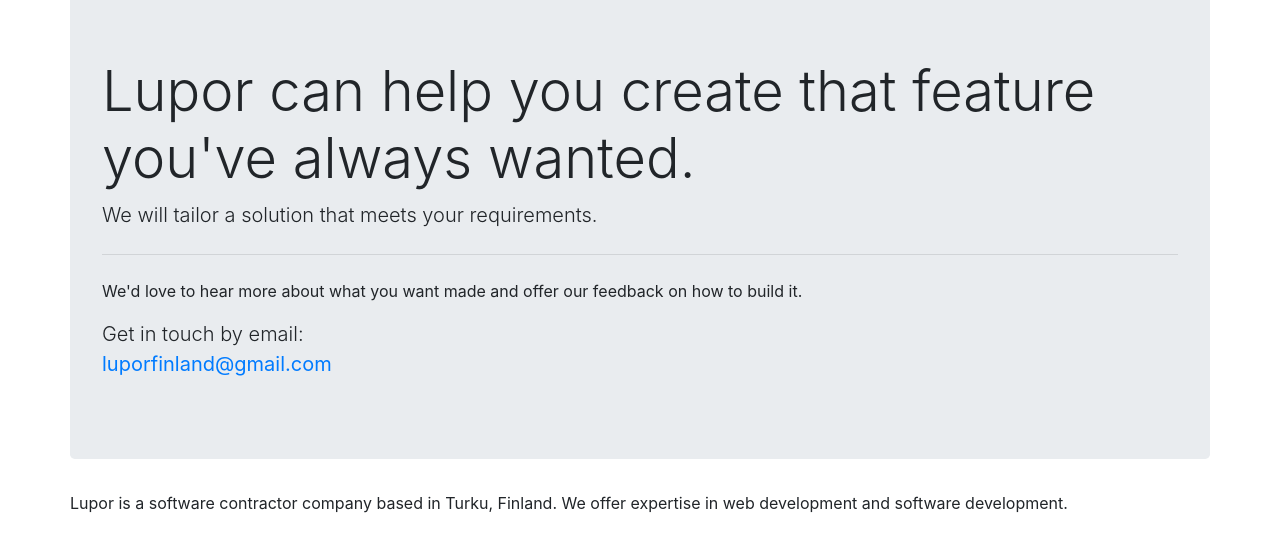
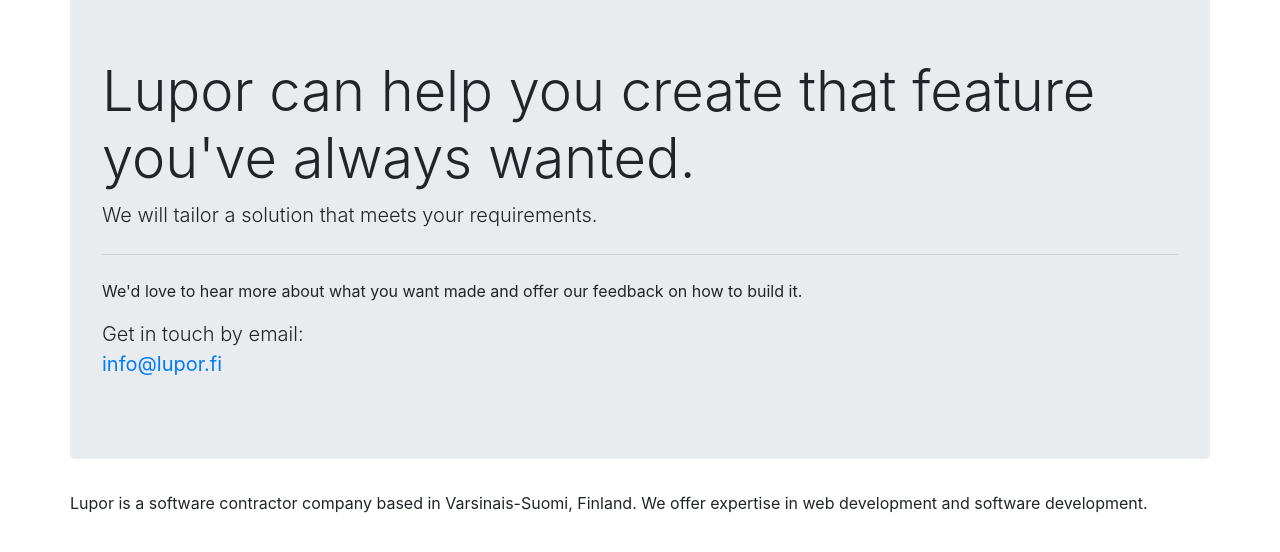
Before and after one commit to luporfinland/luporfinland.github.io, a website: page index.html in a window 1280 px wide. Shown: the part 62-614 px from the top of the page. Drawn offline with Linux system fonts and the light colour scheme.

Commit message:
Updated texts

```diff
--- a/index.html
+++ b/index.html
@@ -49,7 +49,7 @@
                         Get in touch by email:
                         <br>
                         <strong>
-                            <a href="mailto:luporfinland@gmail.com">luporfinland@gmail.com</a>
+                            <a href="mailto:info@lupor.fi">info@lupor.fi</a>
                         </strong>
                     </adress>
                     <!--<a class="btn btn-primary btn-lg" href="contact.html" role="button">Get in touch!</a>-->
@@ -58,10 +58,30 @@
         </section>
         <section>
             <p>
-                Lupor is a software contractor company based in Turku, Finland.
+                Lupor is a software contractor company based in Varsinais-Suomi, Finland.
                 We offer expertise in web development and software development.
             </p>
         </section>
+        <!--<section>-->
+            <!--Website features title-->
+            <!--&lt;!&ndash; 1 or 2 videos or images showing the examples. &ndash;&gt;-->
+            <!--<p>-->
+                <!--Lupor can generate a vast variety of features for your website that you'd want.-->
+                <!--Such as nice transitions from two states demonstrated in this gif:-->
+                <!--&lt;!&ndash; transition.gif &ndash;&gt;-->
+            <!--</p>-->
+        <!--</section>-->
+        <!--<section>-->
+            <!--ArchViz title-->
+            <!--&lt;!&ndash; full background image &ndash;&gt;-->
+            <!--<p>-->
+                <!--Lupor offers generating ArchViz ready assets.-->
+                <!--We also offer creating interactive scenes such as toggling lamps on or off.-->
+                <!--We can adapt to your needs but we have the most experience using Unreal Engine 4.-->
+
+                <!--When generating the ArchViz assets we mainly use blender for the geometry and normal baking and then substance for texturing.-->
+            <!--</p>-->
+        <!--</section>-->
     </main>
     <footer>
     </footer>
```
